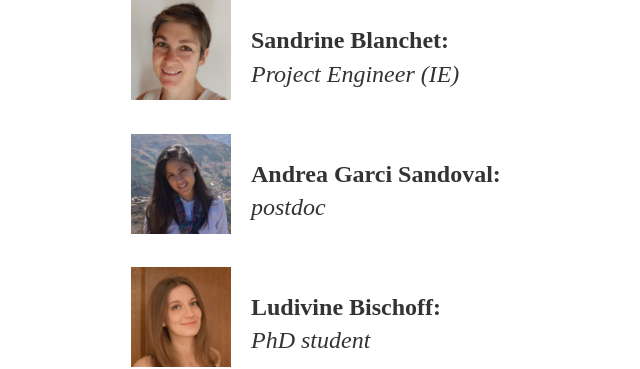
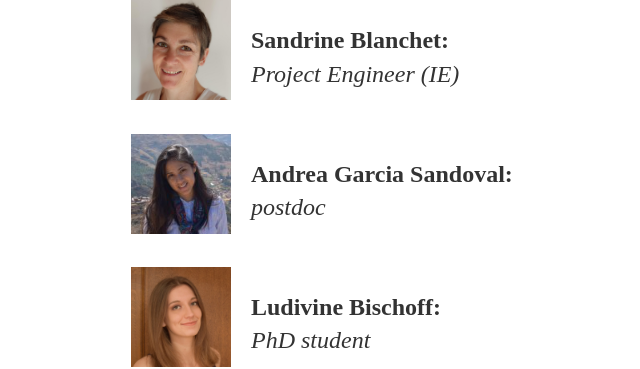
Before and after one commit to Reynoird-Lab/Reynoird-lab.github.io, a Jekyll site: the page built from People/index.html, in a window 1280 px wide. Shown: the part 972-1341 px from the top of the page, without its empty margins (61-701 px from the left). Built offline with Jekyll 4.4.1, drawn with Linux system fonts in a browser that asks for light colours; Markdown is read by kramdown in place of the engine named in the settings.

Commit message:
Update index.html

```diff
--- a/People/index.html
+++ b/People/index.html
@@ -23,7 +23,7 @@
 <br>
 <img alt="SB" src="https://reynoird-lab.github.io/Images/blanchet.jpg" style="margin: 0px 20px 10px 0px;" align="left" width="100"/> <p><b>Sandrine Blanchet:</b><br><i>Project Engineer (IE)</i><br></p>
 <br>
-<img alt="AGS" src="https://reynoird-lab.github.io/Images/sandoval.jpg" style="margin: 0px 20px 10px 0px;" align="left" width="100"/> <p><b>Andrea Garci Sandoval:</b><br><i>postdoc</i><br></p>
+<img alt="AGS" src="https://reynoird-lab.github.io/Images/sandoval.jpg" style="margin: 0px 20px 10px 0px;" align="left" width="100"/> <p><b>Andrea Garcia Sandoval:</b><br><i>postdoc</i><br></p>
 <br>
 <img alt="LB" src="https://reynoird-lab.github.io/Images/Ludivine_Bischoff.jpg" style="margin: 0px 20px 10px 0px;" align="left" width="100"/> <p><b>Ludivine Bischoff: </b><br><i>PhD student</i><br>
 <br>
```
